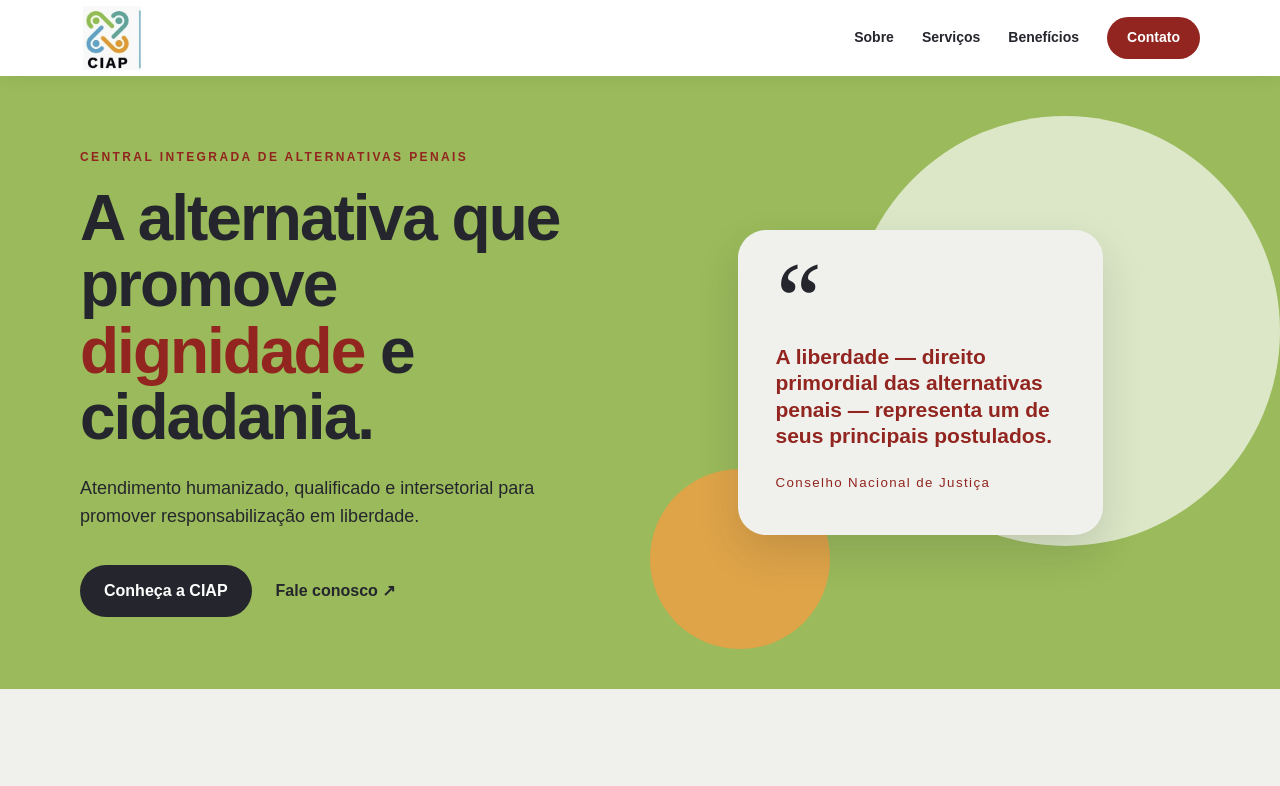
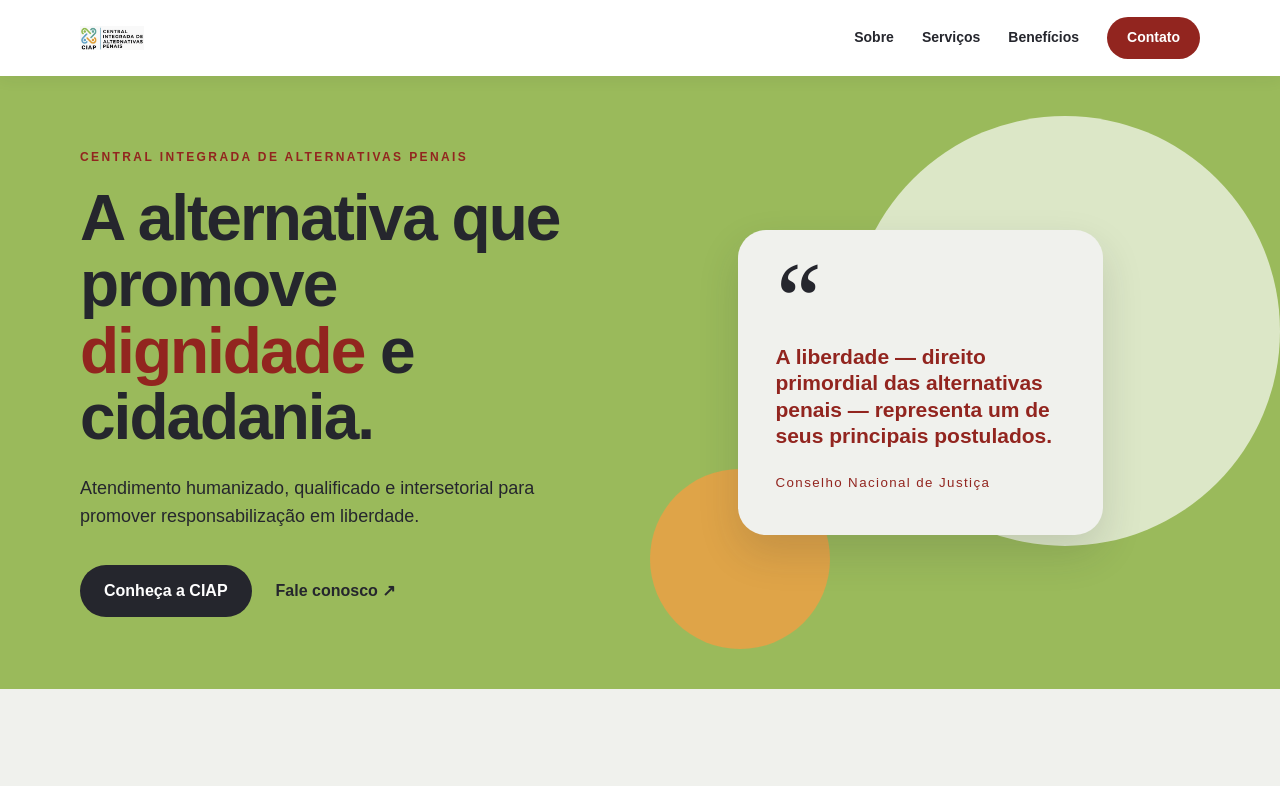
Before and after one commit to dalisou/ciap, a plain HTML site: page index.html in a window 1280 px wide. Shown: the top 786 px of the page. Drawn offline with Linux system fonts and the light colour scheme.

Commit message:
Update logo image source in index.html

```diff
--- a/index.html
+++ b/index.html
@@ -11,7 +11,7 @@
   <header class="site-header">
     <div class="container nav-wrap">
       <a class="brand" href="#inicio" aria-label="CIAP-PB - início">
-        <img class="brand-logo" src="LOGO%20CIAP.jpeg" alt="CIAP" style="display:block;width:64px;height:64px;object-fit:contain">
+        <img class="brand-logo" src="logoCiap.jpeg" alt="CIAP" style="display:block;width:64px;height:64px;object-fit:contain">
       </a>
       <nav aria-label="Navegação principal">
         <a href="#sobre">Sobre</a>
```
